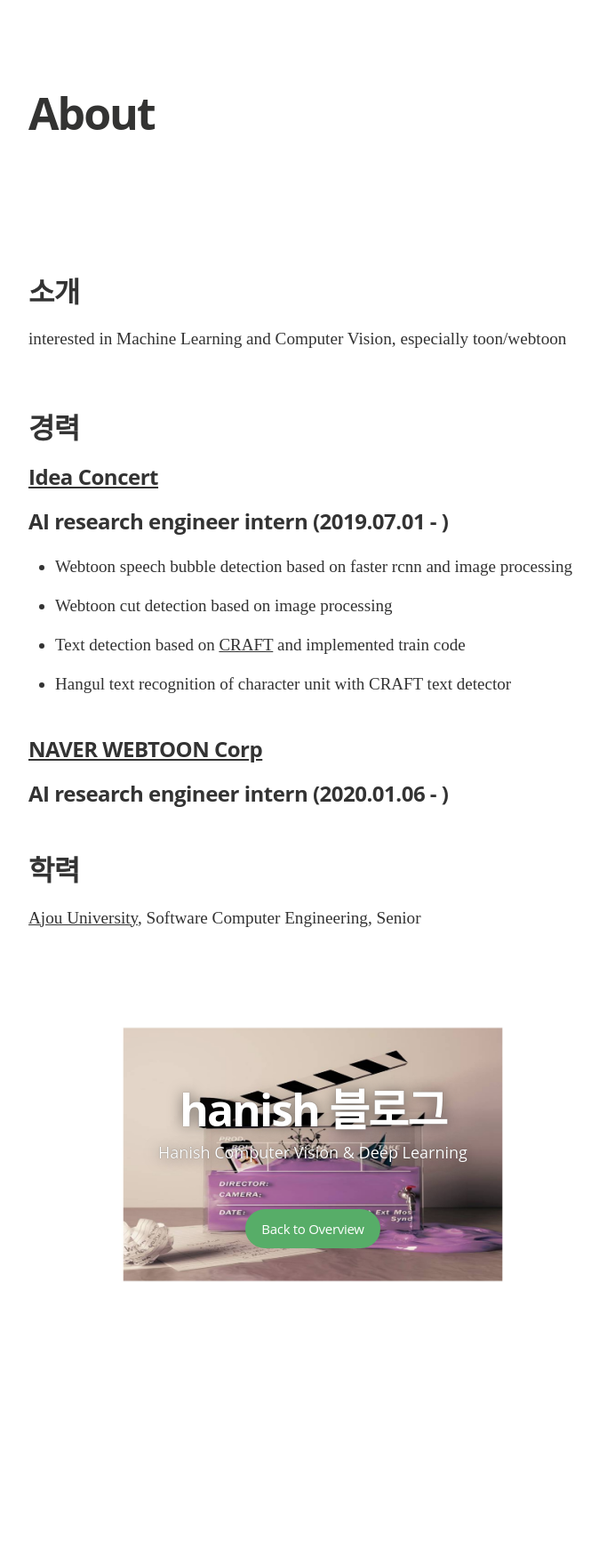
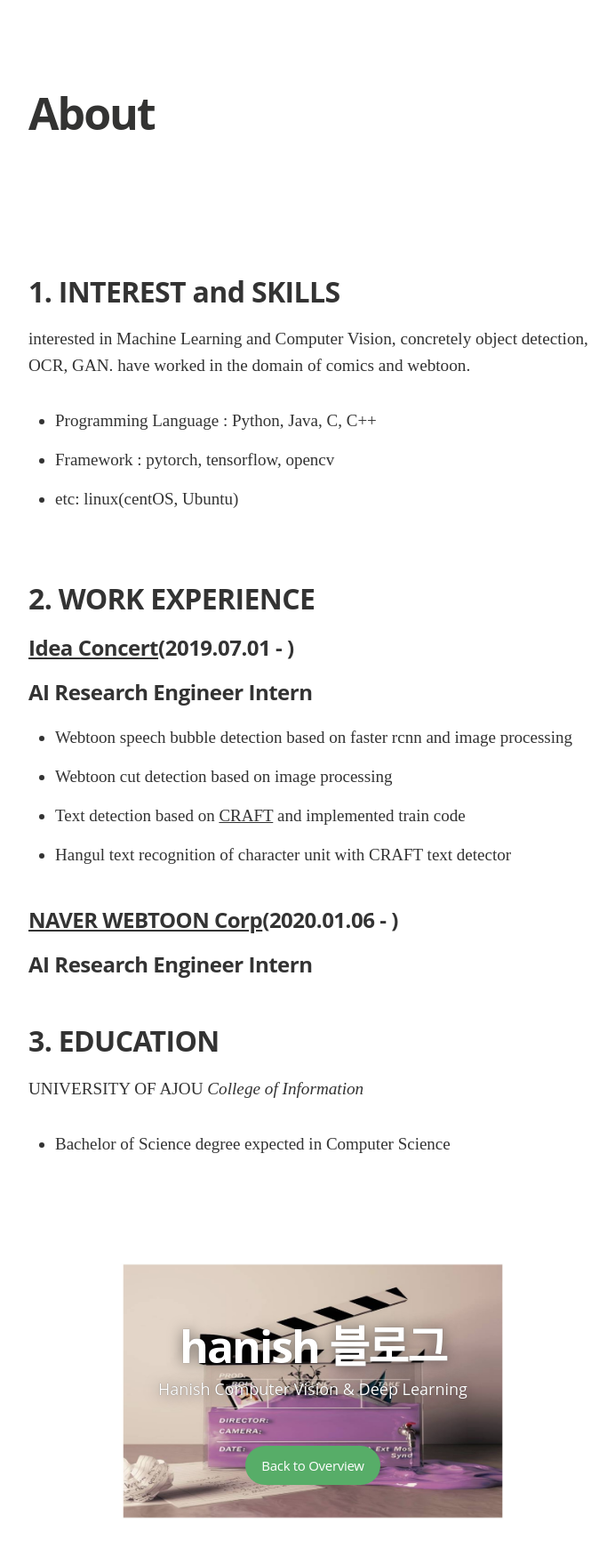
Before and after one commit to hanish3464/hanish3464.github.io, a Jekyll site: the page built from about.md, in a window 1280 px wide. Shown: the whole page at 89% size, without its empty margins (288-980 px from the left). Built offline with Jekyll 4.4.1, drawn with Linux system fonts in a browser that asks for light colours; nearby versions of some CDN libraries; some web fonts are replaced; before the commit the page ends 1493 px from its top, so only the background shows below that.

Commit message:
Update about.md

```diff
--- a/about.md
+++ b/about.md
@@ -4,26 +4,33 @@ title: About
 permalink: /about/
 ---
 
-## 소개
+## 1. INTEREST and SKILLS
 
-interested in Machine Learning and Computer Vision, especially toon/webtoon
+interested in Machine Learning and Computer Vision, concretely object detection, OCR, GAN.
+have worked in the domain of comics and webtoon.
 
-## 경력
+* Programming Language : Python, Java, C, C++
+* Framework : pytorch, tensorflow, opencv
+* etc: linux(centOS, Ubuntu)
 
-### [Idea Concert](http://www.ideaconcert.com/)
+## 2. WORK EXPERIENCE
 
-#### AI research engineer intern (2019.07.01 - )
+### [Idea Concert](http://www.ideaconcert.com/)(2019.07.01 - )
+
+#### AI Research Engineer Intern
 
 - Webtoon speech bubble detection based on faster rcnn and image processing
 - Webtoon cut detection based on image processing
 - Text detection based on [CRAFT](https://arxiv.org/abs/1904.01941) and implemented train code
 - Hangul text recognition of character unit with CRAFT text detector
 
-### [NAVER WEBTOON Corp](https://webtoonscorp.com/)
+### [NAVER WEBTOON Corp](https://webtoonscorp.com/)(2020.01.06 - )
 
-#### AI research engineer intern (2020.01.06 - )
+#### AI Research Engineer Intern
 
 
-## 학력
+## 3. EDUCATION
 
-[Ajou University](http://www.ajou.ac.kr/main/index.jsp), Software Computer Engineering, Senior
+UNIVERSITY OF AJOU
+*College of Information*
+- Bachelor of Science degree expected in Computer Science
```
